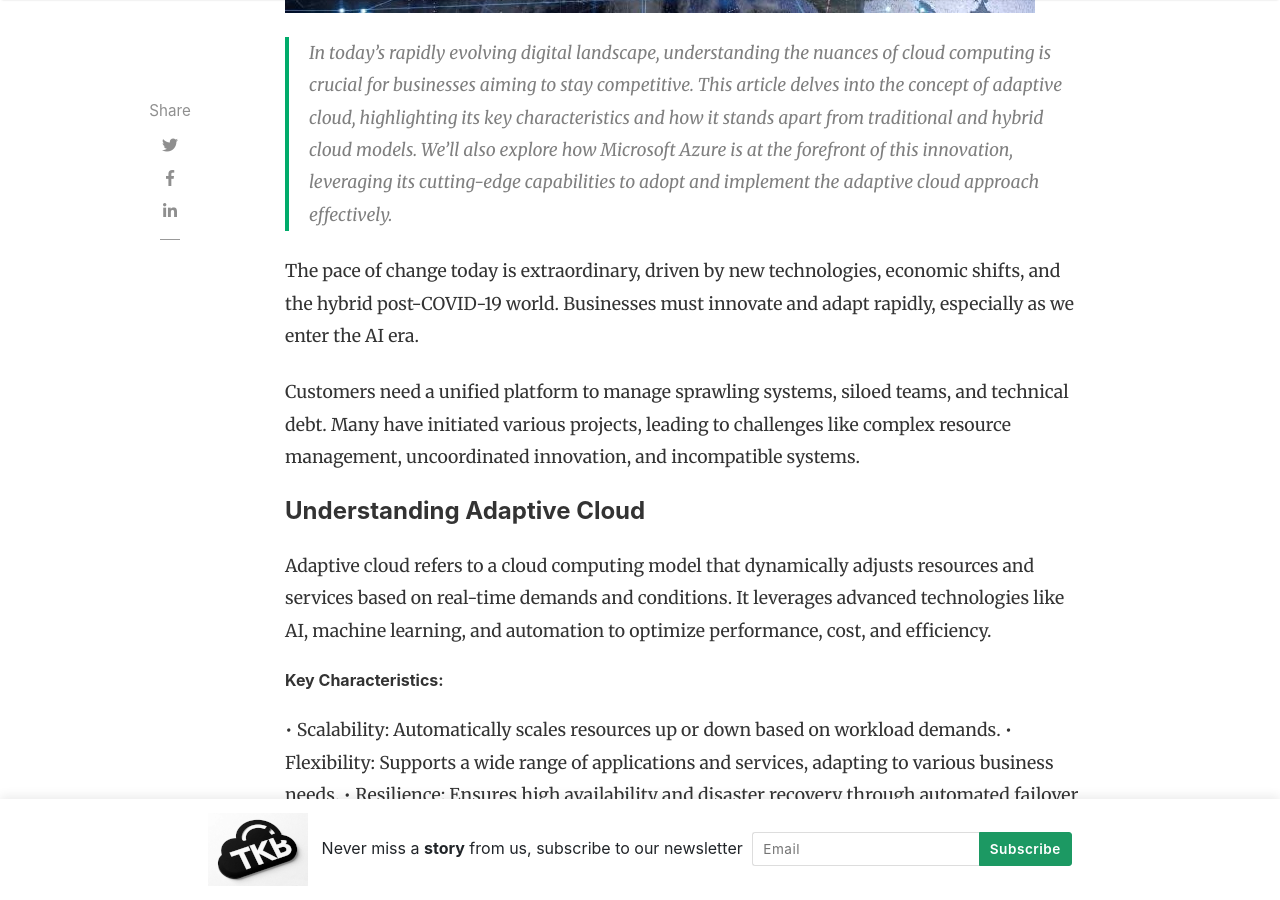
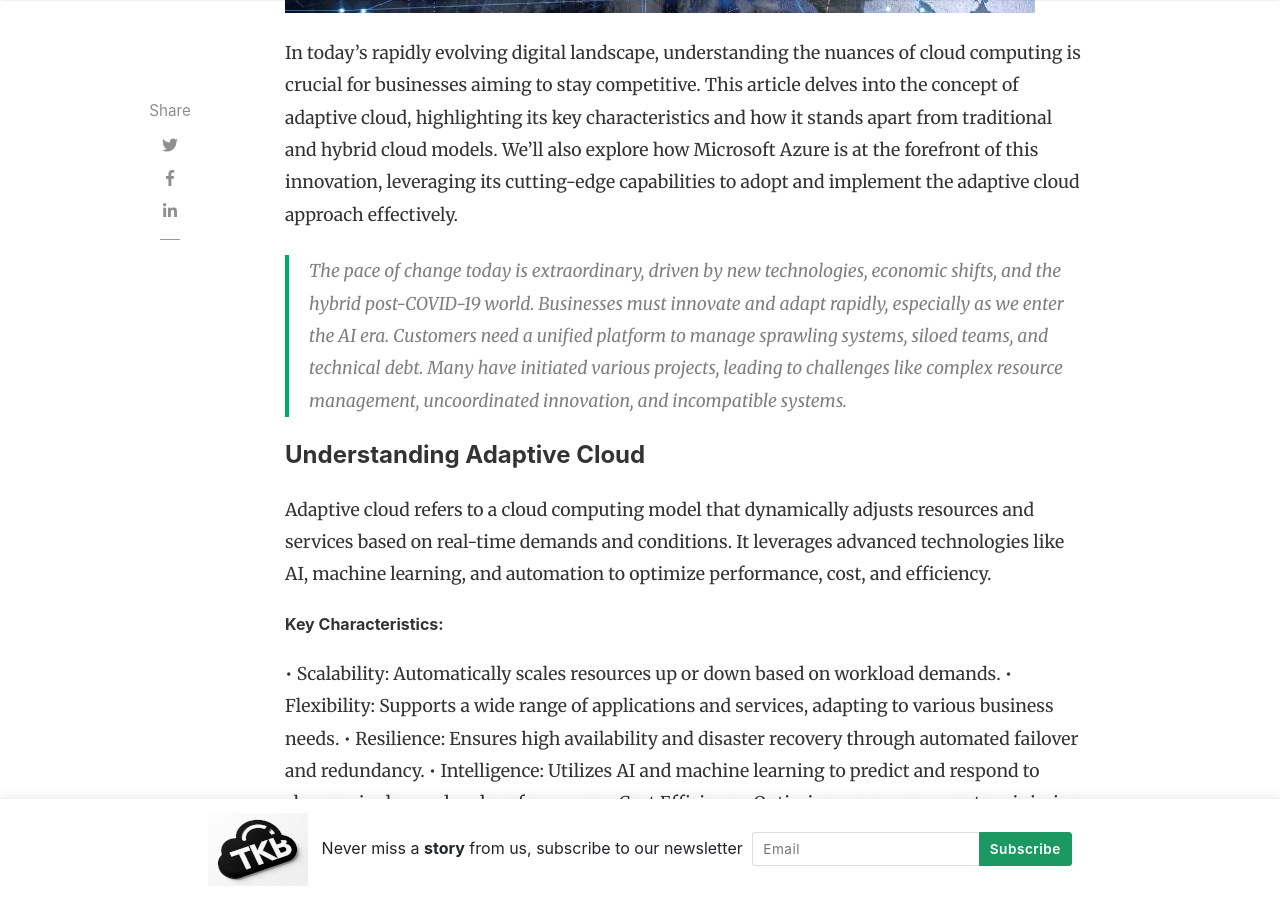
Before and after one commit to mcoutanche/github.io, a Jekyll site: the page built from _posts/2025-01-29-adaptive-cloud.md, in a window 1280 px wide and 900 px high, scrolled down 950 px. Built offline with Jekyll 4.4.1, drawn with Linux system fonts in a browser that asks for light colours; nearby versions of some CDN libraries; comment, search, counter and statistics services are not loaded.

```diff
--- a/_posts/2025-01-29-adaptive-cloud.md
+++ b/_posts/2025-01-29-adaptive-cloud.md
@@ -11,11 +11,9 @@ hidden: true
 rating: 4.5
 ---
 
-> In today's rapidly evolving digital landscape, understanding the nuances of cloud computing is crucial for businesses aiming to stay competitive. This article delves into the concept of adaptive cloud, highlighting its key characteristics and how it stands apart from traditional and hybrid cloud models. We'll also explore how Microsoft Azure is at the forefront of this innovation, leveraging its cutting-edge capabilities to adopt and implement the adaptive cloud approach effectively.
+In today's rapidly evolving digital landscape, understanding the nuances of cloud computing is crucial for businesses aiming to stay competitive. This article delves into the concept of adaptive cloud, highlighting its key characteristics and how it stands apart from traditional and hybrid cloud models. We'll also explore how Microsoft Azure is at the forefront of this innovation, leveraging its cutting-edge capabilities to adopt and implement the adaptive cloud approach effectively.
 
-The pace of change today is extraordinary, driven by new technologies, economic shifts, and the hybrid post-COVID-19 world. Businesses must innovate and adapt rapidly, especially as we enter the AI era.
-
-Customers need a unified platform to manage sprawling systems, siloed teams, and technical debt. Many have initiated various projects, leading to challenges like complex resource management, uncoordinated innovation, and incompatible systems.
+> The pace of change today is extraordinary, driven by new technologies, economic shifts, and the hybrid post-COVID-19 world. Businesses must innovate and adapt rapidly, especially as we enter the AI era. Customers need a unified platform to manage sprawling systems, siloed teams, and technical debt. Many have initiated various projects, leading to challenges like complex resource management, uncoordinated innovation, and incompatible systems.
 
 #### Understanding Adaptive Cloud
 
```
